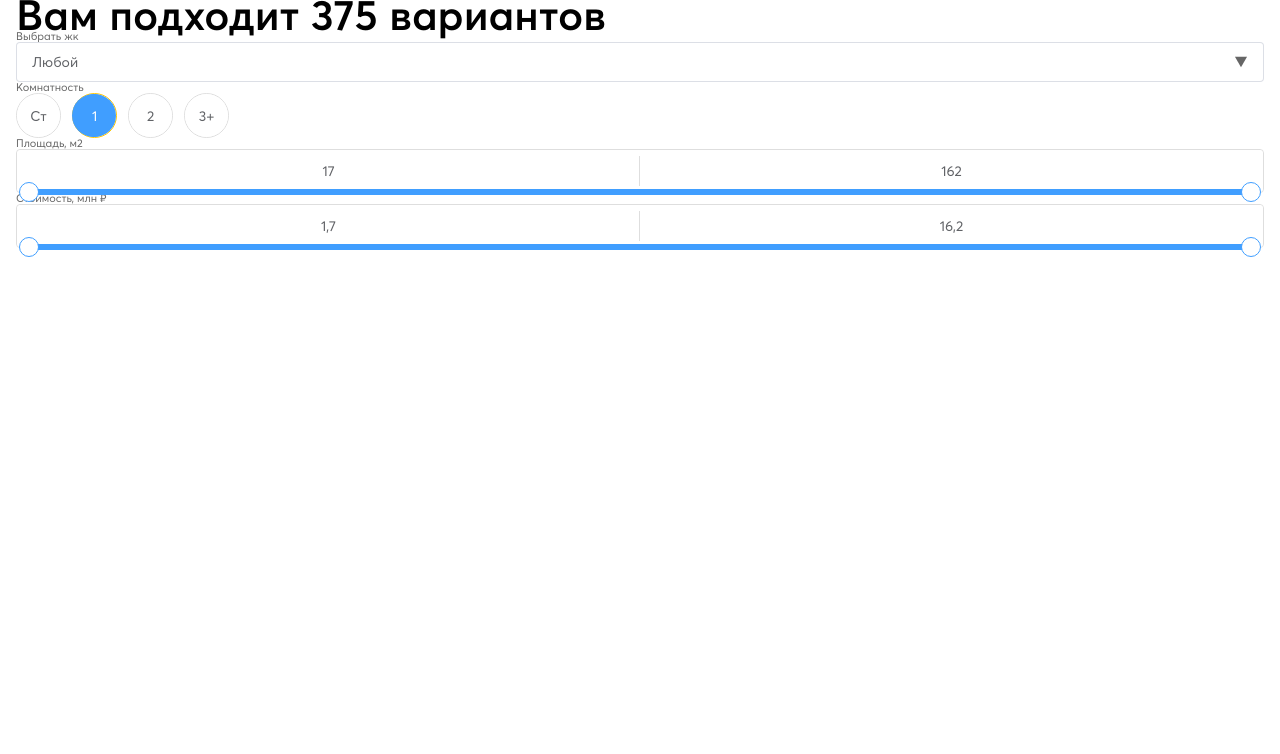
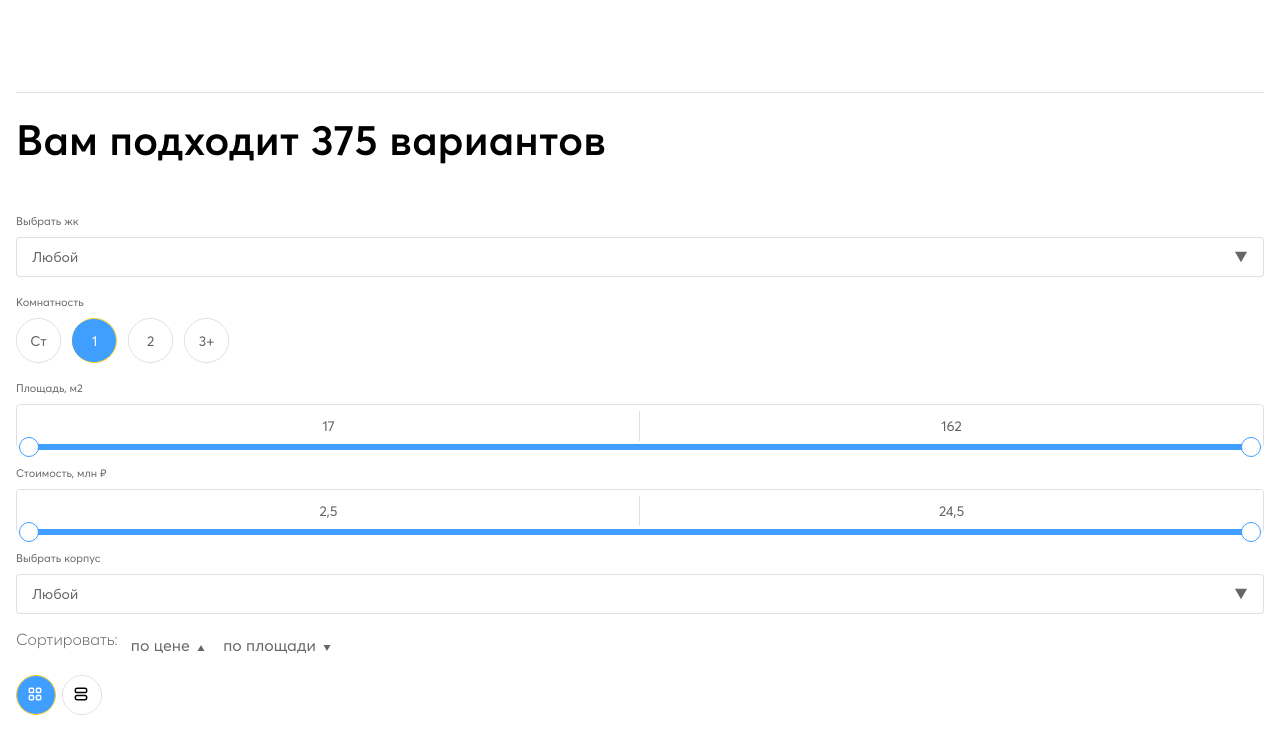
Before and after one commit to ruslan-byte/RRobTest, a Vue app: page / in a window 1280 px wide. Shown: the top 754 px of the page. Built offline with nearby package versions, Linux system fonts and the light colour scheme.

Commit message:
автодобовление переменных в vue файлы

```diff
--- a/src/App.vue
+++ b/src/App.vue
@@ -11,4 +11,8 @@
 </script>
 
 <style>
+  .app.container
+  {
+    padding-top: 92px;
+  }
 </style>
--- a/src/assets/scss/default.scss
+++ b/src/assets/scss/default.scss
@@ -47,6 +47,7 @@ a
 }
 p
 {
+	margin-bottom: 10px;
 	color: $gray;
 	font-size: 11px;
 	line-height: 11px;
--- a/src/components/Header.vue
+++ b/src/components/Header.vue
@@ -41,8 +41,35 @@
 			<el-col>
 				<label>
 					<p>Стоимость, млн ₽ </p>
-					<range-slider :range="[17, 162]" isFloat/>
+					<range-slider :range="[25, 245]" isFloat/>
 				</label>
+			</el-col>
+			<el-col>
+				<label>
+					<p>Выбрать корпус</p>
+					<el-select
+						class="select"
+						v-model="selectExample.value"
+						placeholder="Select"
+						size="large"
+						:suffixIcon="selectExample.arrow"
+					>
+						<el-option
+							v-for="item in selectExample.options"
+							:key="item.value"
+							:label="item.label"
+							:value="item.value"
+						/>
+					</el-select>
+				</label>
+			</el-col>
+		</el-row>
+		<el-row>
+			<el-col>
+				<toggle-sort-params />
+			</el-col>
+			<el-col>
+				<toggle-card-type />
 			</el-col>
 		</el-row>
 	</header>
@@ -50,8 +77,14 @@
 <script>
 	import arrowIcon from "@/components/icons/arrow.svg";
 	import RangeSlider from "@/components/RangeSlider.vue";
+	import toggleSortParams from "@/components/toggleSortParams.vue";
+	import toggleCardType from "@/components/toggleCardType.vue";
 	export default {
-		components: {'range-slider': RangeSlider},
+		components: {
+			'range-slider': RangeSlider,
+			'toggle-sort-params': toggleSortParams,
+			'toggle-card-type': toggleCardType
+		},
 		data(){
 			return {
 				selectExample: {
@@ -87,6 +120,18 @@
 	}
 </script>
 
-<style>
-
+<style lang="scss">
+	.header
+	{
+		border-top: 1px solid $default-border-color;
+		padding-top: 32px;
+		h2
+		{
+			margin-bottom: 60px;
+		}
+		.el-col
+		{
+			margin-bottom: 20px;
+		}
+	}
 </style>
--- a/src/components/RangeSlider.vue
+++ b/src/components/RangeSlider.vue
@@ -60,7 +60,6 @@
 </script>
 
 <style lang="scss">
-@use '../assets/scss/variables.scss' as *;
 
 .range-slider
 {
--- a/src/components/ToggleCartType.vue
+++ b/src/components/ToggleCardType.vue
@@ -23,7 +23,6 @@ export default {
 </script>
 
 <style lang="scss">
-@use "~/assets/scss/variables.scss" as *;
 .toggleCartType.el-radio-group
 {
 	gap: 6px;
--- a/src/components/ToggleSortParams.vue
+++ b/src/components/ToggleSortParams.vue
@@ -44,7 +44,6 @@
 </script>
 
 <style lang=scss>
-@use "~/assets/scss/variables.scss" as *;
 .toggle-sort-params
 {
 	font-weight: 300;
--- a/vite.config.js
+++ b/vite.config.js
@@ -33,7 +33,10 @@ export default defineConfig({
   css: {
     preprocessorOptions: {
       scss: {
-        additionalData: `@use "~/assets/scss/element/variables.scss" as *;`,
+        additionalData: `
+          @use "~/assets/scss/element/variables.scss" as *;
+          @use "~/assets/scss/variables.scss" as *;
+        `,
       },
     },
   },
```
Lines whose indentation alone changed are shown as unchanged.
